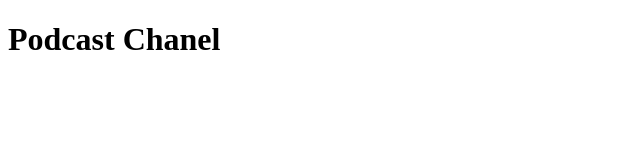
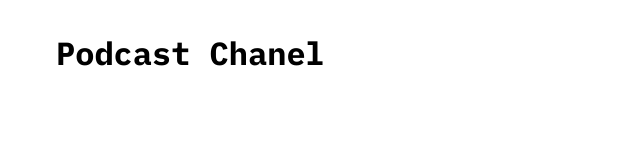
Before and after one commit to BrianBernal/BrianBernal.github.io, a website: page index.html in a window 1280 px wide. Shown: the whole page, without its empty margins (0-640 px from the left). Drawn offline with Linux system fonts and the light colour scheme.

```diff
--- a/index.html
+++ b/index.html
@@ -6,10 +6,13 @@
   <meta http-equiv="X-UA-Compatible" content="IE=edge">
   <meta name="viewport" content="width=device-width, initial-scale=1.0">
   <title>Podcast Chanel</title>
+  <link rel="stylesheet" href="styles.css">
 </head>
 
 <body>
-  <h1>Podcast Chanel</h1>
+  <div class="main-container">
+    <h1>Podcast Chanel</h1>
+  </div>
 </body>
 
 </html>
--- a/styles.css
+++ b/styles.css
@@ -11,3 +11,8 @@
 h1 {
   margin: 2rem 1rem;
 }
+
+.main-container {
+  max-width: 1200px;
+  margin: 0 auto;
+}
```
Also changed, not shown: package.json (+5 -2 lines), 1 other file.
